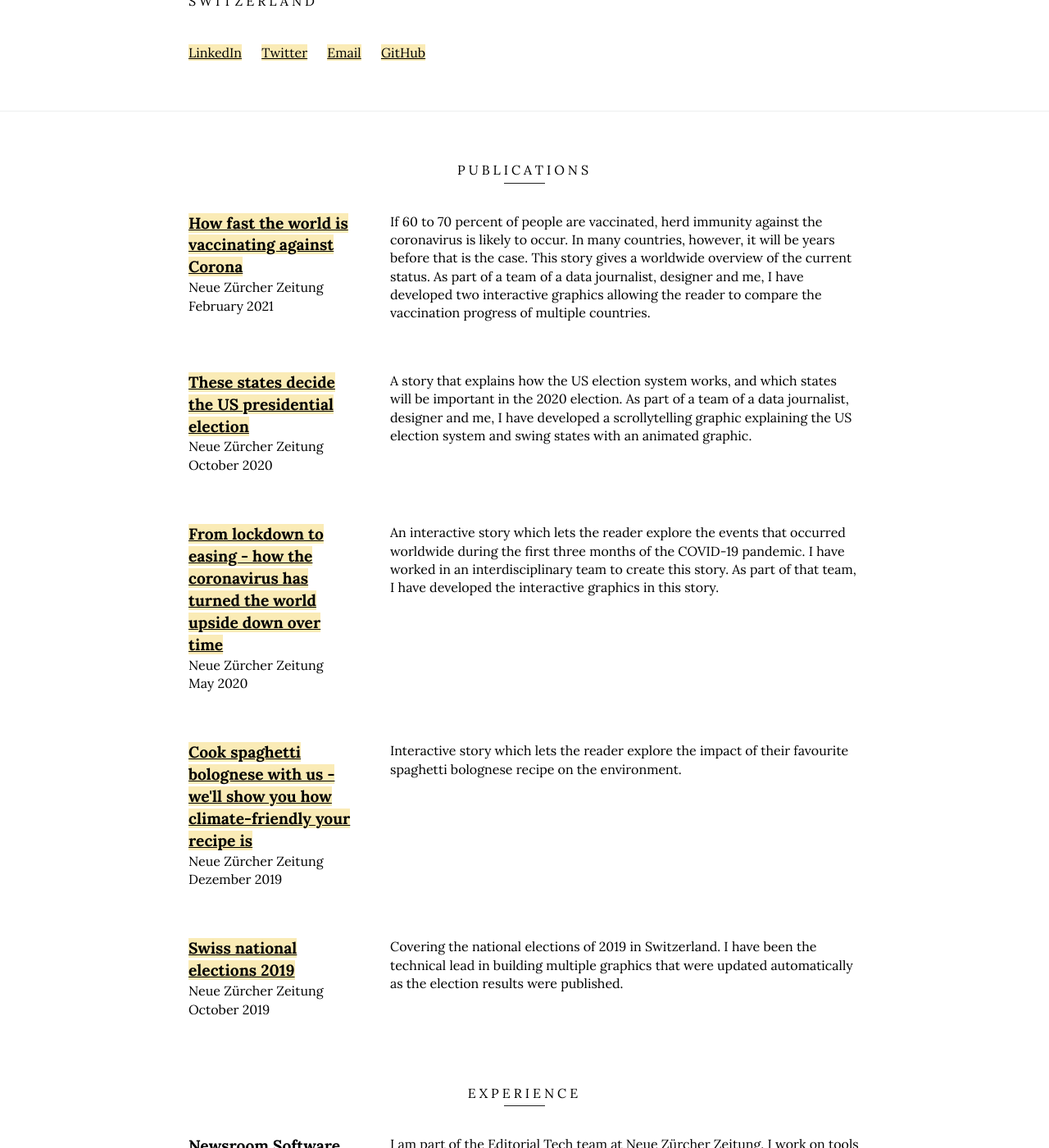
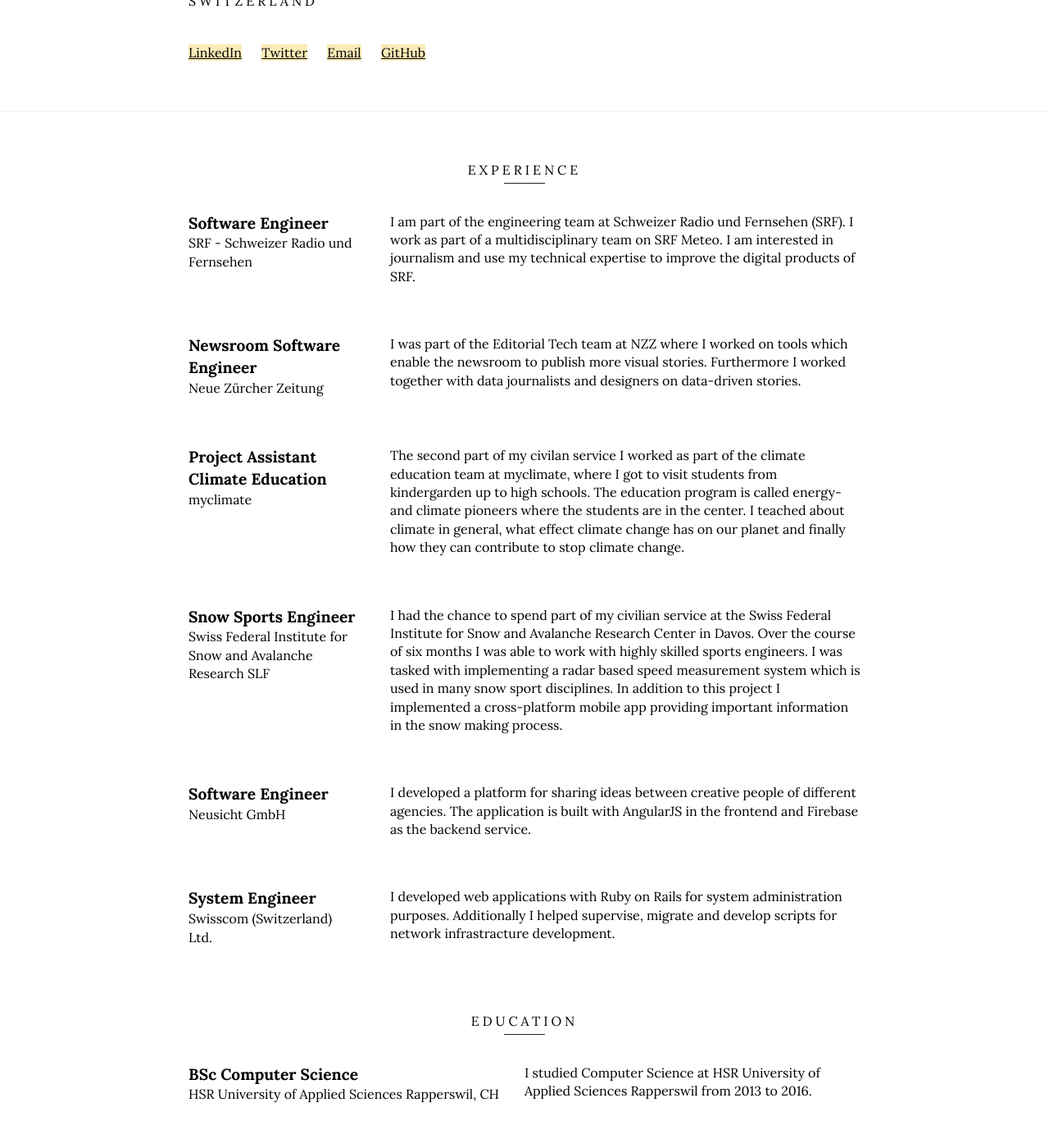
Before and after one commit to manuelroth/manuelroth.github.io, a Jekyll site: the page built from index.html, in a window 1280 px wide and 1400 px high, scrolled down 431 px. Shown: the whole window at 82% size. Built offline with Jekyll 4.4.1, drawn with Linux system fonts in a browser that asks for light colours; some of the changed text lies outside the part shown.

Commit message:
Update resume

```diff
--- a/_data/jobs.yml
+++ b/_data/jobs.yml
@@ -1,6 +1,10 @@
+-   title: Software Engineer
+    company: SRF - Schweizer Radio und Fernsehen
+    description: I am part of the engineering team at Schweizer Radio und Fernsehen (SRF). I work as part of a multidisciplinary team on SRF Meteo. I am interested in journalism and use my technical expertise to improve the digital products of SRF.
+
 -   title: Newsroom Software Engineer
     company: Neue Zürcher Zeitung
-    description: I am part of the Editorial Tech team at Neue Zürcher Zeitung. I work on tools which enable the newsroom to publish more visual stories. Furthermore I work closely with data journalists and designers on data-driven stories. I am interested in journalism and use my technical expertise to improve the digital products of NZZ.
+    description: I was part of the Editorial Tech team at NZZ where I worked on tools which enable the newsroom to publish more visual stories. Furthermore I worked together with data journalists and designers on data-driven stories.
 
 -   title: Project Assistant Climate Education
     company: myclimate
--- a/_includes/resume.html
+++ b/_includes/resume.html
@@ -1,17 +1,3 @@
-<h3 class="section-title">Publications</h3>
-<dl class="experience">
-    {% for publication in site.data.publications %}
-        <dt>
-            <p class="title"><a href="{{ publication.link }}"" target="_blank" alt="{{ publication.title }}">{{ publication.title }}</a></p>
-            <p class="company">{{ publication.newspaper }}</p>
-            <p class="period">{{ publication.date }}</p>
-        </dt><!--
-        --><dd>
-            <p>{{ publication.description }}</p>
-        </dd>
-    {% endfor %}
-</dl>
-
 <h3 class="section-title">Experience</h3>
 <dl class="experience">
     {% for job in site.data.jobs %}
@@ -39,3 +25,17 @@
         </dd>
     {% endfor %}
 </dl>
+
+<h3 class="section-title">Publications</h3>
+<dl class="experience">
+    {% for publication in site.data.publications %}
+        <dt>
+            <p class="title"><a href="{{ publication.link }}"" target="_blank" alt="{{ publication.title }}">{{ publication.title }}</a></p>
+            <p class="company">{{ publication.newspaper }}</p>
+            <p class="period">{{ publication.date }}</p>
+        </dt><!--
+        --><dd>
+            <p>{{ publication.description }}</p>
+        </dd>
+    {% endfor %}
+</dl>
```
